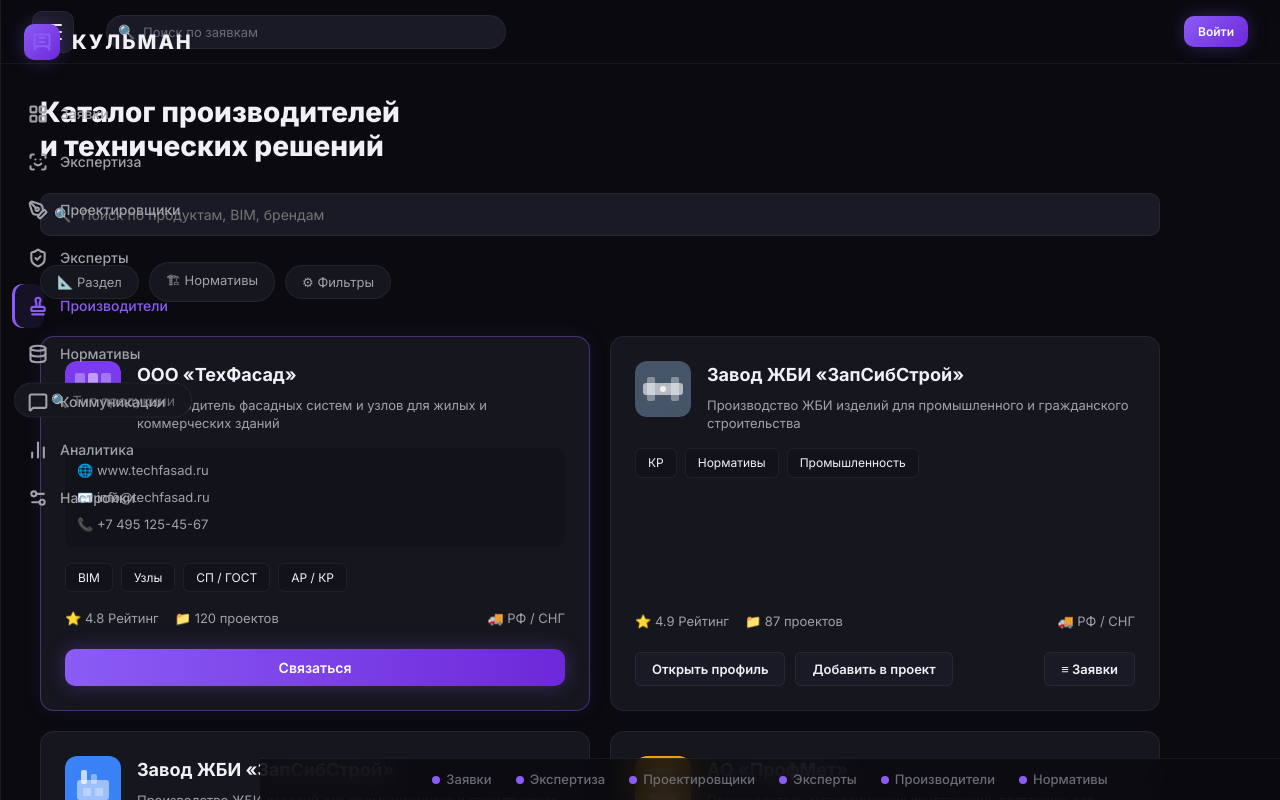
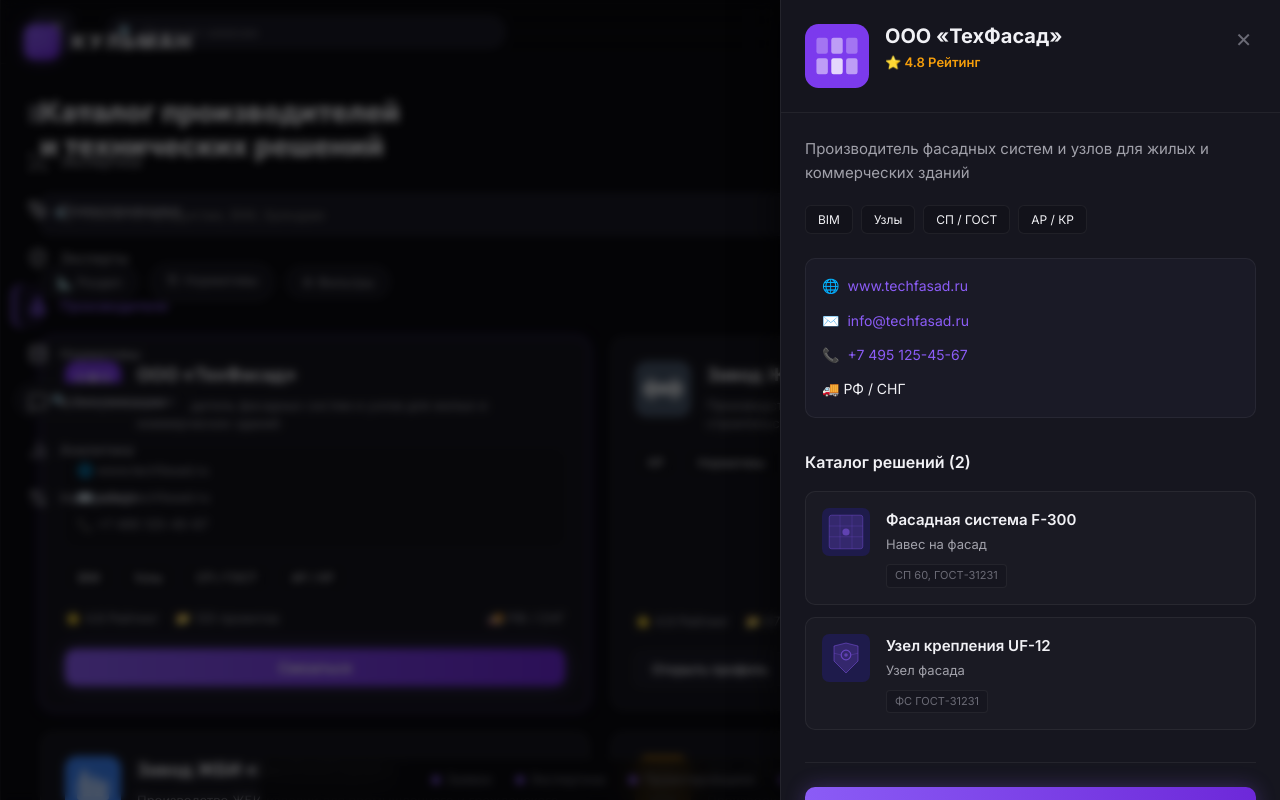
Before and after one commit to dgorshenin555-commits/projekt-market-, a Next.js app: page /manufacturers in a window 1280 px wide. Both pictures are taken after a click on the button "Связаться". Shown: the top 800 px of the page. Built offline with nearby package versions, Linux system fonts and the light colour scheme.

Commit message:
feat: Add manufacturer slide-over modal details

```diff
--- a/app/(internal)/manufacturers/page.tsx
+++ b/app/(internal)/manufacturers/page.tsx
@@ -3,6 +3,7 @@
 import { useState } from 'react';
 import { MOCK_MANUFACTURERS, MOCK_MANUFACTURER_PRODUCTS } from '@/lib/mock-data';
 import { REGIONS } from '@/lib/constants';
+import { Manufacturer } from '@/lib/types';
 
 const SECTION_FILTERS = ['АР', 'КР', 'ЭОМ', 'ВК', 'ОВиК', 'ГС', 'ТХ', 'ПБ', 'СС'];
 
@@ -107,6 +108,7 @@
   const [search, setSearch] = useState('');
   const [regionFilter, setRegionFilter] = useState('');
   const [sectionFilter, setSectionFilter] = useState('');
+  const [selectedMfr, setSelectedMfr] = useState<Manufacturer | null>(null);
 
   const filteredMakers = MOCK_MANUFACTURERS.filter(m => {
     if (search && !m.name.toLowerCase().includes(search.toLowerCase())) return false;
@@ -149,7 +151,11 @@
       <div className="mfg-grid">
         {/* Manufacturer Cards */}
         {filteredMakers.map((mfg, idx) => (
-          <div key={mfg.id} className={`mfg-card ${idx === 0 ? 'mfg-card-featured' : ''}`}>
+          <div
+            key={mfg.id}
+            className={`mfg-card ${idx === 0 ? 'mfg-card-featured' : ''} card-clickable`}
+            onClick={() => setSelectedMfr(mfg)}
+          >
             <div className="mfg-card-top">
               <div className="mfg-logo">
                 {MANUFACTURER_LOGOS[mfg.id] || (
@@ -228,6 +234,69 @@
           </div>
         ))}
       </div>
+
+      {/* Manufacturer Details Slide-over Modal */}
+      {selectedMfr && (
+        <>
+          <div className="mfg-modal-backdrop" onClick={() => setSelectedMfr(null)}></div>
+          <div className="mfg-modal-panel">
+            <div className="mfg-modal-header">
+              <div className="mfg-modal-logo">
+                {MANUFACTURER_LOGOS[selectedMfr.id] || (
+                  <div className="mfg-avatar" style={{ width: 48, height: 48, borderRadius: 8, fontSize: 18 }}>
+                    {selectedMfr.name.includes('«') ? selectedMfr.name.substring(selectedMfr.name.indexOf('«') + 1, selectedMfr.name.indexOf('«') + 3).toUpperCase() : selectedMfr.name.substring(0, 2).toUpperCase()}
+                  </div>
+                )}
+              </div>
+              <div className="mfg-modal-title">
+                <h2>{selectedMfr.name}</h2>
+                <div className="mfg-modal-rating">⭐ {selectedMfr.rating} Рейтинг</div>
+              </div>
+              <button className="mfg-modal-close" onClick={() => setSelectedMfr(null)}>✕</button>
+            </div>
+
+            <div className="mfg-modal-content">
+              <p className="mfg-modal-desc">{selectedMfr.description}</p>
+
+              <div className="mfg-tags" style={{ marginBottom: 24 }}>
+                {selectedMfr.tags.map((t, i) => (
+                  <span key={i} className="mfg-tag">{t}</span>
+                ))}
+              </div>
+
+              {selectedMfr.website && (
+                <div className="mfg-modal-contacts">
+                  <div className="mfg-modal-contact">🌐 <a href={`https://${selectedMfr.website}`} target="_blank" rel="noreferrer">{selectedMfr.website}</a></div>
+                  <div className="mfg-modal-contact">✉️ <a href={`mailto:${selectedMfr.email}`}>{selectedMfr.email}</a></div>
+                  <div className="mfg-modal-contact">📞 <a href={`tel:${selectedMfr.phone}`}>{selectedMfr.phone}</a></div>
+                  <div className="mfg-modal-contact">🚚 {selectedMfr.deliveryRegion}</div>
+                </div>
+              )}
+
+              <h3 className="mfg-modal-section-title">Каталог решений ({MOCK_MANUFACTURER_PRODUCTS.length})</h3>
+              <div className="mfg-modal-products">
+                {MOCK_MANUFACTURER_PRODUCTS.map((prod) => (
+                  <div key={prod.id} className="mfg-modal-product-card">
+                    <div className="mfg-modal-product-icon">
+                      {PRODUCT_ICONS[prod.id]}
+                    </div>
+                    <div className="mfg-modal-product-info">
+                      <h4>{prod.name}</h4>
+                      <p>{prod.subtitle}</p>
+                      <span className="mfg-modal-product-spec">{prod.spec}</span>
+                    </div>
+                  </div>
+                ))}
+              </div>
+
+              <div className="mfg-modal-actions">
+                <button className="btn btn-primary" style={{ width: '100%', padding: '14px', background: 'linear-gradient(90deg, #8b5cf6, #6d28d9)' }}>Связаться с производителем</button>
+                <button className="btn btn-secondary" style={{ width: '100%', padding: '14px', marginTop: '12px' }}>Добавить все BIM в проект</button>
+              </div>
+            </div>
+          </div>
+        </>
+      )}
     </div>
   );
 }
--- a/app/globals.css
+++ b/app/globals.css
@@ -3082,3 +3082,196 @@
     display: none;
   }
 }
+
+/* === MANUFACTURERS MODAL === */
+.mfg-modal-backdrop {
+  position: fixed;
+  inset: 0;
+  background: rgba(0, 0, 0, 0.6);
+  backdrop-filter: blur(4px);
+  -webkit-backdrop-filter: blur(4px);
+  z-index: 100;
+  animation: fadeIn 0.3s ease;
+}
+
+.mfg-modal-panel {
+  position: fixed;
+  top: 0;
+  right: 0;
+  bottom: 0;
+  width: 100%;
+  max-width: 500px;
+  background: var(--bg-card);
+  border-left: 1px solid var(--border);
+  box-shadow: -10px 0 30px rgba(0, 0, 0, 0.5);
+  z-index: 101;
+  display: flex;
+  flex-direction: column;
+  animation: slideInRight 0.3s cubic-bezier(0.16, 1, 0.3, 1);
+  overflow-y: auto;
+}
+
+@keyframes slideInRight {
+  from { transform: translateX(100%); }
+  to { transform: translateX(0); }
+}
+
+.mfg-modal-header {
+  padding: 24px;
+  border-bottom: 1px solid var(--border);
+  display: flex;
+  align-items: flex-start;
+  gap: 16px;
+  background: rgba(22, 22, 31, 0.95);
+  position: sticky;
+  top: 0;
+  z-index: 2;
+}
+
+.mfg-modal-logo {
+  width: 64px;
+  height: 64px;
+  flex-shrink: 0;
+}
+.mfg-modal-logo svg {
+  width: 100%;
+  height: 100%;
+}
+
+.mfg-modal-title {
+  flex: 1;
+  min-width: 0;
+}
+
+.mfg-modal-title h2 {
+  font-size: 20px;
+  font-weight: 700;
+  color: var(--text-primary);
+  margin-bottom: 4px;
+  line-height: 1.2;
+}
+
+.mfg-modal-rating {
+  font-size: 13px;
+  color: var(--status-warning);
+  font-weight: 600;
+}
+
+.mfg-modal-close {
+  background: transparent;
+  border: none;
+  color: var(--text-muted);
+  font-size: 20px;
+  cursor: pointer;
+  padding: 4px;
+  display: flex;
+  align-items: center;
+  justify-content: center;
+  transition: color var(--transition-fast);
+}
+.mfg-modal-close:hover {
+  color: var(--text-primary);
+}
+
+.mfg-modal-content {
+  padding: 24px;
+  display: flex;
+  flex-direction: column;
+  flex: 1;
+}
+
+.mfg-modal-desc {
+  font-size: 15px;
+  color: var(--text-secondary);
+  line-height: 1.6;
+  margin-bottom: 20px;
+}
+
+.mfg-modal-contacts {
+  display: flex;
+  flex-direction: column;
+  gap: 12px;
+  padding: 16px;
+  background: var(--bg-input);
+  border-radius: var(--radius-md);
+  margin-bottom: 32px;
+  border: 1px solid var(--border);
+}
+
+.mfg-modal-contact {
+  display: flex;
+  align-items: center;
+  gap: 8px;
+  font-size: 14px;
+  color: var(--text-primary);
+}
+.mfg-modal-contact a {
+  color: var(--accent);
+}
+
+.mfg-modal-section-title {
+  font-size: 16px;
+  font-weight: 600;
+  color: var(--text-primary);
+  margin-bottom: 16px;
+  display: flex;
+  align-items: center;
+  justify-content: space-between;
+}
+
+.mfg-modal-products {
+  display: flex;
+  flex-direction: column;
+  gap: 12px;
+  margin-bottom: 32px;
+}
+
+.mfg-modal-product-card {
+  display: flex;
+  gap: 16px;
+  padding: 16px;
+  background: rgba(255,255,255,0.02);
+  border: 1px solid var(--border);
+  border-radius: var(--radius-md);
+  transition: all var(--transition-fast);
+}
+.mfg-modal-product-card:hover {
+  background: rgba(255,255,255,0.04);
+  border-color: var(--border-hover);
+}
+
+.mfg-modal-product-icon {
+  width: 48px;
+  height: 48px;
+  flex-shrink: 0;
+}
+.mfg-modal-product-icon svg {
+  width: 100%;
+  height: 100%;
+}
+
+.mfg-modal-product-info h4 {
+  font-size: 15px;
+  font-weight: 600;
+  margin-bottom: 2px;
+}
+.mfg-modal-product-info p {
+  font-size: 13px;
+  color: var(--text-secondary);
+  margin-bottom: 6px;
+}
+.mfg-modal-product-spec {
+  display: inline-block;
+  padding: 2px 8px;
+  background: var(--bg-card);
+  border-radius: 4px;
+  font-size: 11px;
+  color: var(--text-muted);
+  border: 1px solid var(--border);
+}
+
+.mfg-modal-actions {
+  margin-top: auto;
+  border-top: 1px solid var(--border);
+  padding-top: 24px;
+}
```
